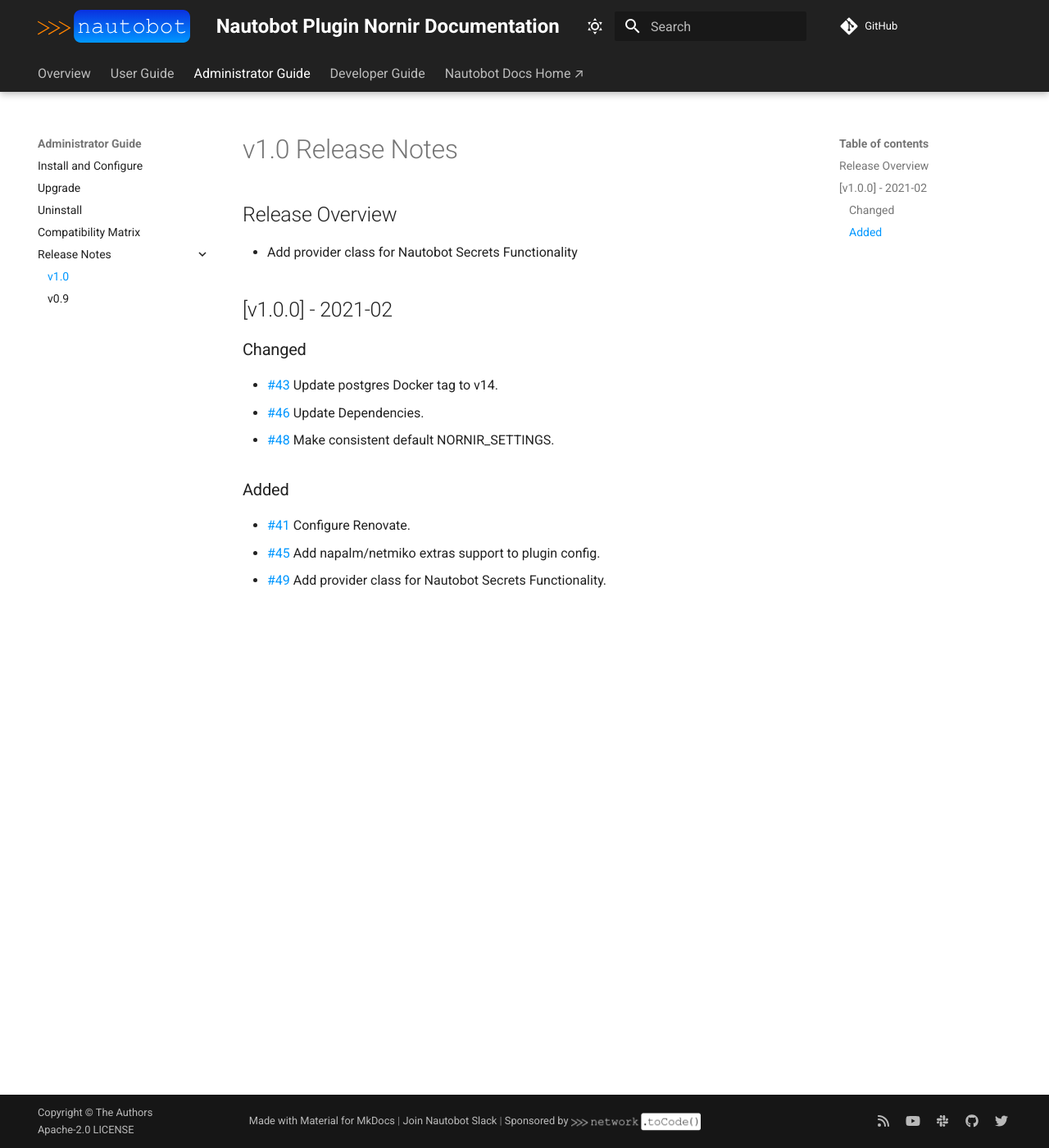
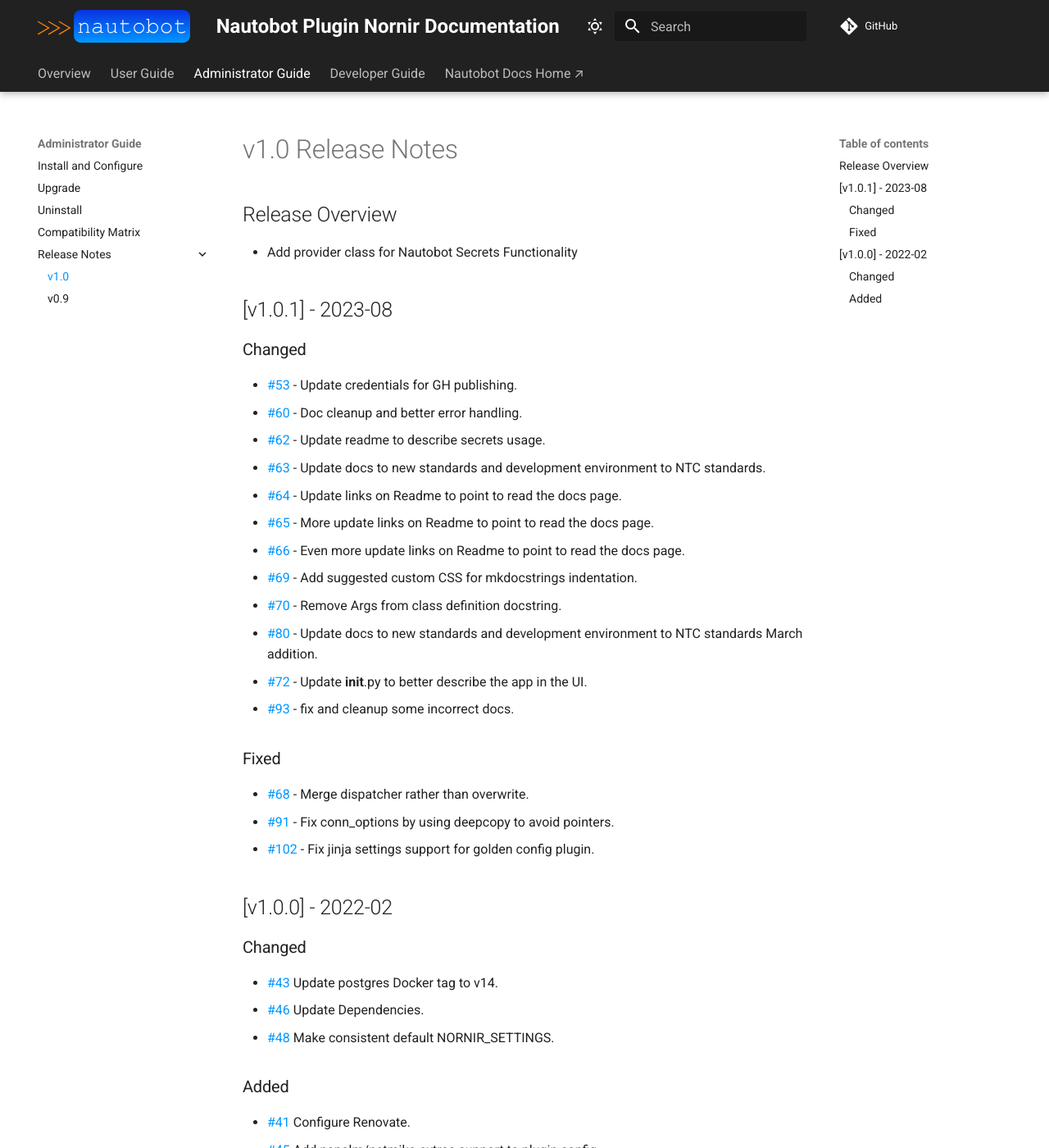
Before and after one commit to nautobot/nautobot-app-nornir, an MkDocs documentation site: the page built from docs/admin/release_notes/version_1.0.md, in a window 1280 px wide and 1400 px high. Shown: the whole window at 82% size. Built offline with MkDocs 1.6.1 and Material for MkDocs 9.7.7, drawn with Linux system fonts in a browser that asks for light colours; comment, search, counter and statistics services are not loaded.

Commit message:
Prep v1.0.1

```diff
--- a/docs/admin/release_notes/version_1.0.md
+++ b/docs/admin/release_notes/version_1.0.md
@@ -5,8 +5,30 @@
 
 - Add provider class for Nautobot Secrets Functionality
 
+## [v1.0.1] - 2023-08
 
-## [v1.0.0] - 2021-02
+### Changed
+
+- [#53](https://github.com/nautobot/nautobot-plugin-nornir/issues/53) - Update credentials for GH publishing.
+- [#60](https://github.com/nautobot/nautobot-plugin-nornir/issues/60) - Doc cleanup and better error handling.
+- [#62](https://github.com/nautobot/nautobot-plugin-nornir/issues/62) - Update readme to describe secrets usage.
+- [#63](https://github.com/nautobot/nautobot-plugin-nornir/issues/63) - Update docs to new standards and development environment to NTC standards.
+- [#64](https://github.com/nautobot/nautobot-plugin-nornir/issues/64) - Update links on Readme to point to read the docs page.
+- [#65](https://github.com/nautobot/nautobot-plugin-nornir/issues/65) - More update links on Readme to point to read the docs page.
+- [#66](https://github.com/nautobot/nautobot-plugin-nornir/issues/66) - Even more update links on Readme to point to read the docs page.
+- [#69](https://github.com/nautobot/nautobot-plugin-nornir/issues/69) - Add suggested custom CSS for mkdocstrings indentation.
+- [#70](https://github.com/nautobot/nautobot-plugin-nornir/issues/70) - Remove Args from class definition docstring.
+- [#80](https://github.com/nautobot/nautobot-plugin-nornir/issues/80) - Update docs to new standards and development environment to NTC standards March addition.
+- [#72](https://github.com/nautobot/nautobot-plugin-nornir/issues/72) - Update __init__.py to better describe the app in the UI.
+- [#93](https://github.com/nautobot/nautobot-plugin-nornir/issues/93) - fix and cleanup some incorrect docs.
+
+### Fixed
+
+- [#68](https://github.com/nautobot/nautobot-plugin-nornir/issues/68) - Merge dispatcher rather than overwrite.
+- [#91](https://github.com/nautobot/nautobot-plugin-nornir/issues/91) - Fix conn_options by using deepcopy to avoid pointers.
+- [#102](https://github.com/nautobot/nautobot-plugin-nornir/issues/102) - Fix jinja settings support for golden config plugin.
+
+## [v1.0.0] - 2022-02
 
 ### Changed
 
```
Also changed, not shown: docs/admin/admin_install.md (+1 -2 lines), docs/dev/dev_environment.md (+1 -1 lines), pyproject.toml (+15 -2 lines), 3 other files.
